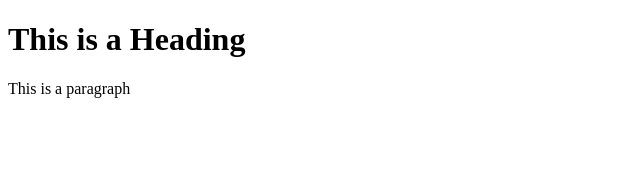
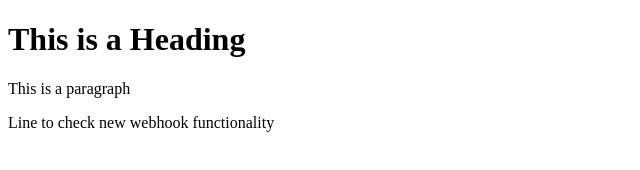
Before and after one commit to karnativ/Apache, a plain HTML site: page index.html in a window 1280 px wide. Shown: the whole page, without its empty margins (0-640 px from the left). Drawn offline with Linux system fonts and the light colour scheme.

Commit message:
Commit for webhook functionality

```diff
--- a/index.html
+++ b/index.html
@@ -7,5 +7,6 @@
 
 <h1>This is a Heading</h1>
 <p>This is a paragraph</p>
+<p>Line to check new webhook functionality</p>
 </body>
 </html>
```
